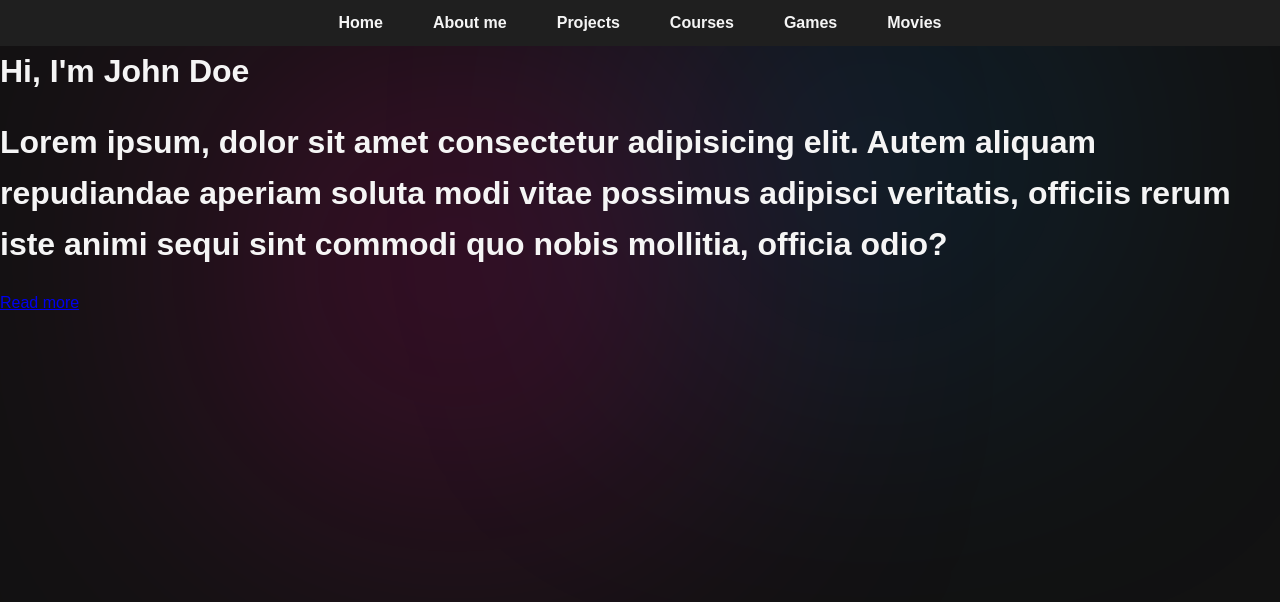
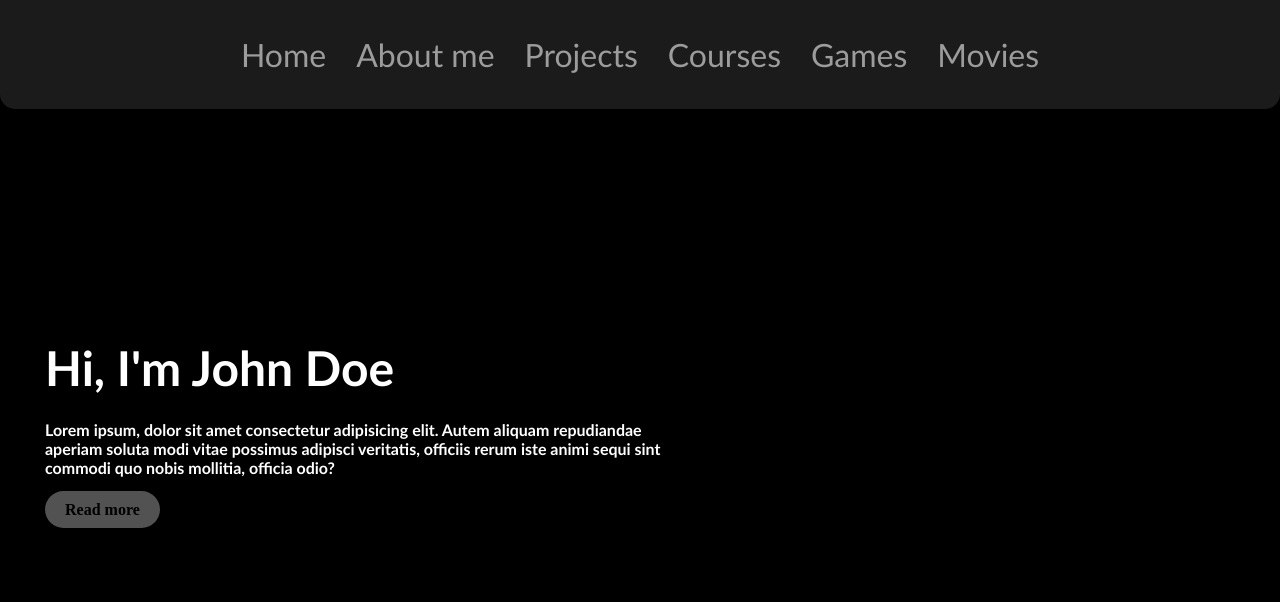
Before and after one commit to PMarcelisROCMN/student-portfolio, a plain HTML site: page index.html in a window 1280 px wide. Drawn offline with Linux system fonts and the light colour scheme.

Commit message:
Update style.css

```diff
--- a/style.css
+++ b/style.css
@@ -1,186 +1,100 @@
-/* General Reset */
-* {
+*{
     margin: 0;
     padding: 0;
     box-sizing: border-box;
-    font-family: Arial, sans-serif;
 }
 
-/* Dark Mode Body with Blurry Background */
 body {
-    background-color: #121212;
-    color: #f5f5f5;
-    line-height: 1.6;
-    position: relative;
-}
-
-body::before {
-    content: '';
-    position: absolute;
-    top: 20%;
-    left: 20%;
-    width: 400px;
-    height: 400px;
-    background-color: rgba(255, 0, 150, 0.3);
-    border-radius: 50%;
-    filter: blur(150px);
-    z-index: -1;
-}
-
-body::after {
-    content: '';
-    position: absolute;
-    bottom: 10%;
-    right: 20%;
-    width: 300px;
-    height: 300px;
-    background-color: rgba(0, 150, 255, 0.3);
-    border-radius: 50%;
-    filter: blur(150px);
-    z-index: -5;
-}
-
-/* Smooth Scroll */
-html {
-    scroll-behavior: smooth;
+    background-color: black;
 }
 
 /* Header */
-header {
-    background-color: #1f1f1f;
-    padding: 10px 0;
-    position: sticky;
-    top: 0;
-    z-index: 1000;
-}
 
-nav ul {
-    display: flex;
-    justify-content: center;
-    gap: 20px;
-    list-style-type: none;
-}
-
-nav ul li a {
-    color: #f5f5f5;
-    text-decoration: none;
-    font-weight: bold;
-    padding: 8px 15px;
-}
-
-nav ul li a:hover {
-    background-color: #333333;
-    border-radius: 5px;
-}
-
-/* Section Styles */
-section {
-    padding: 60px 20px;
-    text-align: center;
-    border-bottom: 1px solid #333333;
-}
-
-h1, h2 {
-    font-size: 32px;
-    margin-bottom: 20px;
-}
-
-/* About Section Layout */
-.about-content {
-    display: flex;
-    align-items: center;
-    gap: 20px;
-    text-align: left;
+.content {
+    margin: 0 auto;
+    max-width: 1300px;
     justify-content: center;
 }
 
-.about-text {
-    max-width: 500px;
+header {
+    margin: 0 auto;
+    max-width: 1500px;
 }
 
-/* Card Container */
-.card-container {
+header nav ul {
     display: flex;
     justify-content: center;
-    flex-wrap: wrap;
-    gap: 20px;
+    padding: 25px
 }
 
-/* Card Styling */
-.card {
-    width: 325px;
-    background-color: #1f1f1f;
-    border-radius: 10px;
-    overflow: hidden;
-    box-shadow: 0 2px 8px rgba(0, 0, 0, 0.2);
-    display: flex;
-    flex-direction: column;
-    margin: 20px;
+header nav ul li{
+    list-style: none;
 }
 
-.card img {
+header nav ul li a {
+    color: #9C9C9C;
+    text-decoration: none;
+    padding: 10px 15px;
+    display: inline-block;
+    font-size: 2rem;
+    font-family: 'Trebuchet MS', 'Lucida Sans Unicode', 'Lucida Grande', 'Lucida Sans', Arial, sans-serif;
+    transition: color 0.5s;
+}
+
+header nav ul li a:hover {
+    color: #ffffff;
+}
+
+header nav {
+    background-color: #1B1B1B;
+    text-align: center;
+    border-bottom-right-radius: 15px;
+    border-bottom-left-radius: 15px;
+}
+
+.hero-section {
+    /* background-color: #1B1B1B; */
+    display: flex;
+    gap: 50px;
+    align-items: center;
+}
+
+
+/* Hero section */
+.information {
+    align-content: center;
+    max-width: 50%;
+    height: 80vh;
+}
+
+.image-wrapper {
+    width: 500px;
+}
+
+.image-wrapper img {
     width: 100%;
     height: auto;
-    object-fit: cover;
+    object-fit: contain;
 }
 
-.card-content {
-    padding: 20px;
+.information h1 {
+    font-size: 3rem;
+    color: #ffffff;
+    font-family: 'Trebuchet MS', 'Lucida Sans Unicode', 'Lucida Grande', 'Lucida Sans', Arial, sans-serif;
 }
 
-.card-content h3 {
-    font-size: 24px;
-    font-weight: 600;
-    color: #f5f5f5;
-    margin-bottom: 10px;
+.information h2 {
+    font-size: 1rem;
+    color: #ffffff;
+    font-family: 'Trebuchet MS', 'Lucida Sans Unicode', 'Lucida Grande', 'Lucida Sans', Arial, sans-serif;
+    margin: 24px 0;
 }
 
-.card-content p {
-    font-size: 16px;
-    color: #d1d1d1;
-    margin-bottom: 20px;
-}
-
-.card-content .btn {
+.information .read-more-button {
+    background-color: #525252;
+    color: #000000;
     padding: 10px 20px;
-    background-color: #333333;
-    color: #f5f5f5;
-    text-align: center;
-    border-radius: 5px;
     text-decoration: none;
     font-weight: bold;
+    border-radius: 20px;
 }
-
-.card-content .btn:hover {
-    background-color: #555555;
-}
-
-/* Footer Styling */
-footer {
-    background-color: #1f1f1f;
-    color: #d1d1d1;
-    padding: 20px;
-    text-align: center;
-}
-
-footer ul {
-    list-style-type: none;
-    padding: 10px;
-    display: flex;
-    justify-content: center;
-    gap: 20px;
-}
-
-footer ul li a {
-    color: #f5f5f5;
-    text-decoration: none;
-}
-
-footer ul li a:hover {
-    text-decoration: underline;
-}
-
-footer p {
-    margin-top: 10px;
-    font-size: 14px;
-}
```
